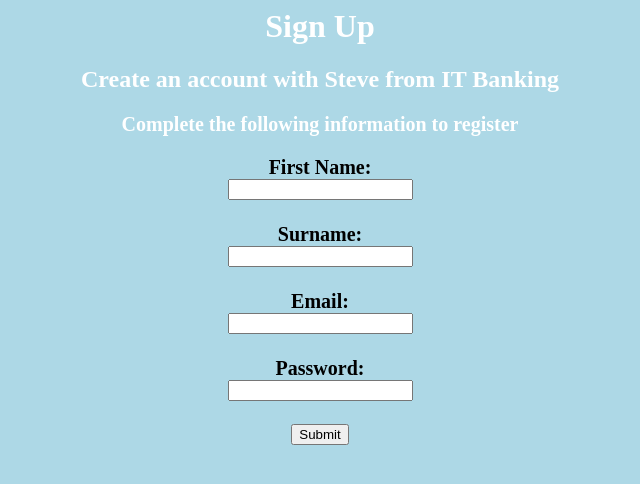
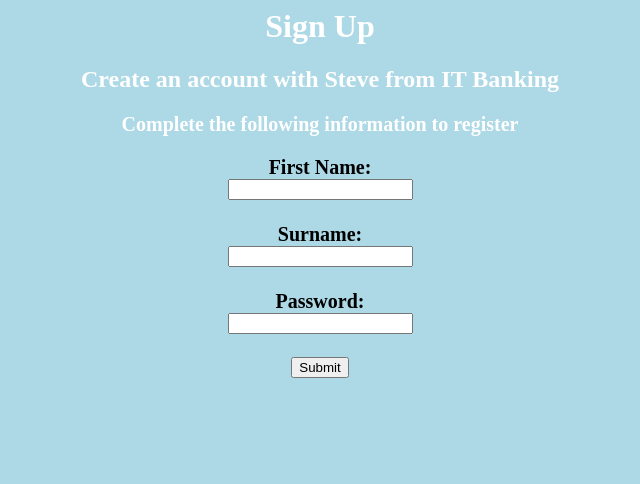
Before and after one commit to Qisen25/OAUTHSessionFixation, a Flask app: template NewDemo/flaskr/templates/register.html in a window 1280 px wide. Shown: the top 484 px of the page, without its empty margins (320-960 px from the left). Run offline with Flask 2, Linux system fonts and the light colour scheme; the template is opened without the code that fills it, so the values that code supplies are empty.

Commit message:
Removed email field

```diff
--- a/NewDemo/flaskr/templates/register.html
+++ b/NewDemo/flaskr/templates/register.html
@@ -47,8 +47,6 @@
       <input type="text" id="fname" name="fname"><br><br>
       <label for='lname'>Surname:</label><br>
       <input type="text" id="lname" name="lname"><br><br>
-      <label for='email'>Email:</label><br>
-      <input type="text" id="email" name="email"><br><br>
       <label for='password'>Password:</label><br>
       <input type="text" id="password" name="password"><br><br>
       <input type="Submit" value="Submit">
```
